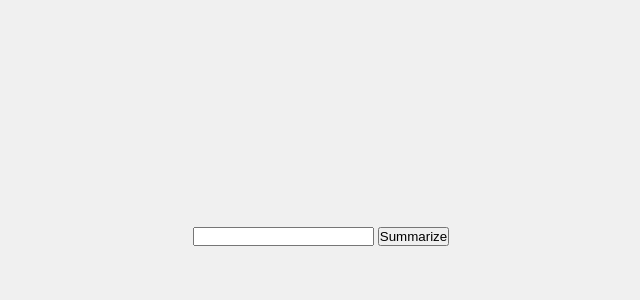
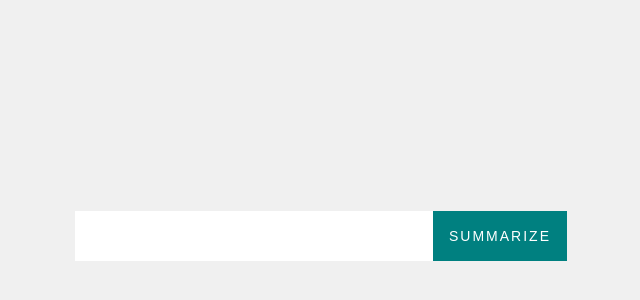
Before and after one commit to Ashesha1-Coder/Summarize, a plain HTML site: page index.html in a window 1280 px wide. Shown: the part 164-464 px from the top of the page, without its empty margins (319-959 px from the left). Drawn offline with Linux system fonts and the light colour scheme.

Commit message:
beautify the button

```diff
--- a/app.css
+++ b/app.css
@@ -13,3 +13,27 @@ body{
 label{
     position:relative;
 }
+input[type="text"]{
+    border:none;
+    width:460px;
+    height:50px;
+    padding:0 16px;
+}
+button{
+    position:absolute;
+    top:0;
+    right:0;
+    bottom:0;
+    background-color:teal;
+    color:white;
+    padding:0 16px;
+    letter-spacing:2px;
+    text-transform:uppercase;
+    font-size:14px;
+    border:none;
+    curser:pointer;
+}
+button:hover{
+    transition:.8s;
+    background-color:#6c6c6c;
+}
```
